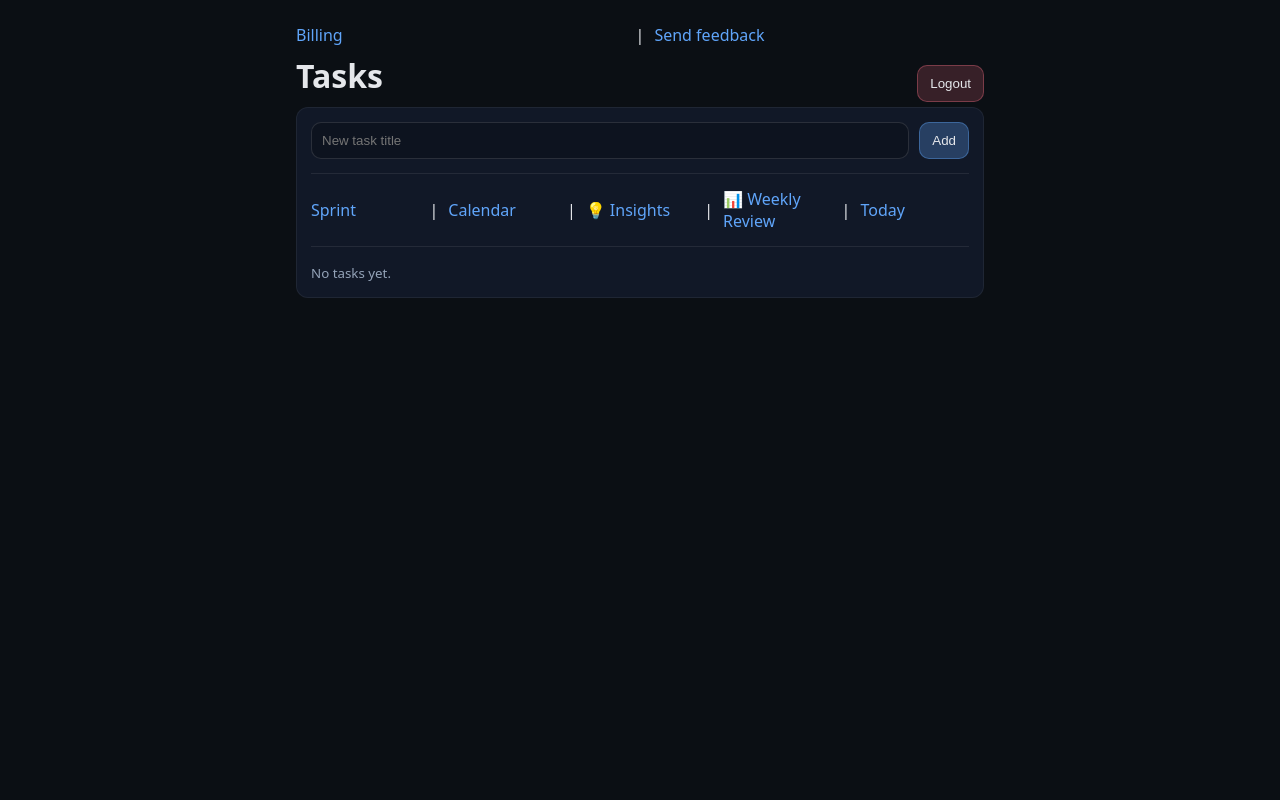
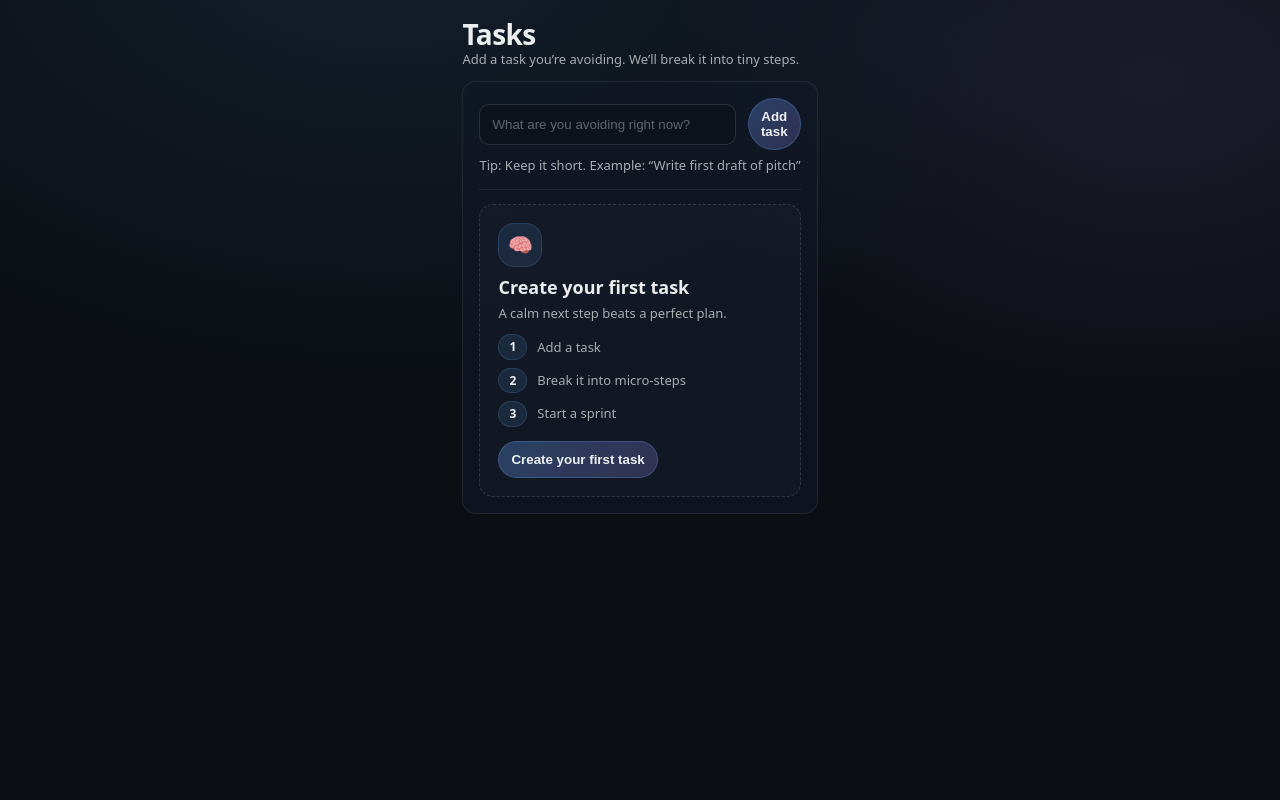
Before and after one commit to Okelezo/focus_sprint_coach, a FastAPI app: template backend/app/ui/templates/app.html in a window 1280 px wide. Run offline with FastAPI, Linux system fonts and the light colour scheme; the template is opened without the code that fills it, so the values that code supplies are empty; parts of the project's set-up code (start-up, migrations or seed data) failed here and were passed over; some libraries are stand-ins or nearby versions.

Commit message:
committing UI/UX code changes

```diff
--- /dev/null
+++ b/backend/app/ui/static/styles.css
@@ -0,0 +1,438 @@
+:root {
+  --bg: #0b0f14;
+  --surface: rgba(255, 255, 255, 0.04);
+  --surface-2: rgba(255, 255, 255, 0.06);
+  --border: rgba(255, 255, 255, 0.10);
+  --border-2: rgba(255, 255, 255, 0.14);
+  --text: rgba(255, 255, 255, 0.92);
+  --muted: rgba(255, 255, 255, 0.64);
+  --muted-2: rgba(255, 255, 255, 0.46);
+  --accent: #60a5fa;
+  --accent-2: #a78bfa;
+  --danger: #fb7185;
+  --success: #34d399;
+  --shadow: 0 10px 30px rgba(0, 0, 0, 0.35);
+  --radius: 14px;
+  --radius-sm: 10px;
+  --container: 1060px;
+  --focus: 0 0 0 3px rgba(96, 165, 250, 0.35);
+}
+
+* { box-sizing: border-box; }
+
+html, body { height: 100%; }
+
+body {
+  margin: 0;
+  font-family: ui-sans-serif, system-ui, -apple-system, Segoe UI, Roboto, Helvetica, Arial;
+  background: radial-gradient(1200px 800px at 30% -10%, rgba(96, 165, 250, 0.10), transparent 60%),
+              radial-gradient(900px 600px at 90% 10%, rgba(167, 139, 250, 0.10), transparent 55%),
+              var(--bg);
+  color: var(--text);
+  line-height: 1.45;
+}
+
+a { color: var(--accent); text-decoration: none; }
+a:hover { text-decoration: underline; }
+
+h1, h2, h3 { margin: 0; line-height: 1.15; }
+h1 { font-size: 28px; font-weight: 650; letter-spacing: -0.02em; }
+h2 { font-size: 18px; font-weight: 650; }
+
+small, .muted { color: var(--muted); }
+
+.container {
+  max-width: var(--container);
+  margin: 0 auto;
+  padding: 16px;
+}
+
+.app-shell {
+  min-height: 100vh;
+  display: flex;
+  flex-direction: column;
+}
+
+.appbar {
+  position: sticky;
+  top: 0;
+  z-index: 20;
+  backdrop-filter: blur(10px);
+  background: linear-gradient(to bottom, rgba(11, 15, 20, 0.85), rgba(11, 15, 20, 0.55));
+  border-bottom: 1px solid rgba(255, 255, 255, 0.06);
+}
+
+.appbar-inner {
+  display: flex;
+  align-items: center;
+  gap: 12px;
+  padding: 10px 0;
+}
+
+.brand {
+  display: flex;
+  align-items: center;
+  gap: 10px;
+  font-weight: 700;
+  letter-spacing: -0.02em;
+  color: var(--text);
+}
+
+.brand-mark {
+  width: 28px;
+  height: 28px;
+  border-radius: 10px;
+  background: linear-gradient(135deg, rgba(96,165,250,0.9), rgba(167,139,250,0.85));
+  box-shadow: 0 8px 18px rgba(96,165,250,0.22);
+}
+
+.nav {
+  display: flex;
+  align-items: center;
+  gap: 6px;
+  padding: 6px;
+  border: 1px solid rgba(255, 255, 255, 0.08);
+  border-radius: 999px;
+  background: rgba(255, 255, 255, 0.03);
+}
+
+.nav a {
+  display: inline-flex;
+  align-items: center;
+  gap: 8px;
+  padding: 8px 10px;
+  border-radius: 999px;
+  color: var(--muted);
+  text-decoration: none;
+  font-weight: 600;
+  font-size: 14px;
+}
+
+.nav a:hover {
+  color: var(--text);
+  background: rgba(255, 255, 255, 0.04);
+  text-decoration: none;
+}
+
+.nav a.active {
+  color: var(--text);
+  background: rgba(96, 165, 250, 0.12);
+  border: 1px solid rgba(96, 165, 250, 0.18);
+}
+
+.spacer { flex: 1; }
+
+.user-menu {
+  position: relative;
+}
+
+.user-menu details > summary {
+  list-style: none;
+  cursor: pointer;
+  display: inline-flex;
+  align-items: center;
+  gap: 10px;
+  padding: 8px 10px;
+  border-radius: 999px;
+  border: 1px solid rgba(255, 255, 255, 0.08);
+  background: rgba(255, 255, 255, 0.03);
+  color: var(--text);
+  font-weight: 600;
+  font-size: 14px;
+}
+
+.user-menu details > summary::-webkit-details-marker { display: none; }
+
+.user-chip {
+  max-width: 180px;
+  overflow: hidden;
+  text-overflow: ellipsis;
+  white-space: nowrap;
+  color: var(--muted);
+  font-weight: 600;
+}
+
+.menu-panel {
+  position: absolute;
+  right: 0;
+  top: calc(100% + 8px);
+  width: 240px;
+  border-radius: var(--radius);
+  border: 1px solid rgba(255, 255, 255, 0.10);
+  background: rgba(17, 24, 39, 0.92);
+  box-shadow: var(--shadow);
+  overflow: hidden;
+}
+
+.menu-panel a,
+.menu-panel button {
+  width: 100%;
+  display: flex;
+  align-items: center;
+  justify-content: space-between;
+  gap: 10px;
+  padding: 10px 12px;
+  border: 0;
+  background: transparent;
+  color: var(--text);
+  font-size: 14px;
+  text-decoration: none;
+  cursor: pointer;
+}
+
+.menu-panel a:hover,
+.menu-panel button:hover {
+  background: rgba(255, 255, 255, 0.05);
+}
+
+.menu-divider { height: 1px; background: rgba(255, 255, 255, 0.08); }
+
+.page {
+  padding: 18px 0 28px;
+}
+
+.card {
+  background: rgba(17, 24, 39, 0.60);
+  border: 1px solid rgba(255, 255, 255, 0.08);
+  border-radius: var(--radius);
+  padding: 16px;
+  box-shadow: 0 0 0 rgba(0,0,0,0);
+}
+
+.card + .card { margin-top: 12px; }
+
+.card.soft {
+  background: rgba(255, 255, 255, 0.03);
+}
+
+.row {
+  display: flex;
+  gap: 12px;
+  align-items: center;
+}
+
+.row > * { flex: 1; }
+
+.stack { display: flex; flex-direction: column; gap: 12px; }
+
+.kicker {
+  color: var(--muted);
+  font-size: 13px;
+}
+
+.helper {
+  color: var(--muted);
+  font-size: 13px;
+  margin-top: 6px;
+}
+
+hr { border: 0; border-top: 1px solid rgba(255, 255, 255, 0.08); margin: 14px 0; }
+
+input, select, textarea {
+  width: 100%;
+  padding: 12px 12px;
+  border-radius: var(--radius-sm);
+  border: 1px solid rgba(255, 255, 255, 0.12);
+  background: rgba(0, 0, 0, 0.18);
+  color: var(--text);
+}
+
+textarea { resize: vertical; }
+
+input::placeholder, textarea::placeholder { color: rgba(255, 255, 255, 0.35); }
+
+input:focus, select:focus, textarea:focus { outline: none; box-shadow: var(--focus); border-color: rgba(96, 165, 250, 0.35); }
+
+button {
+  padding: 10px 12px;
+  border-radius: 999px;
+  border: 1px solid rgba(255, 255, 255, 0.12);
+  background: rgba(255, 255, 255, 0.04);
+  color: var(--text);
+  cursor: pointer;
+  font-weight: 650;
+}
+
+button:hover { background: rgba(255, 255, 255, 0.06); }
+
+button:focus { outline: none; box-shadow: var(--focus); }
+
+.button,
+a.button {
+  display: inline-flex;
+  align-items: center;
+  justify-content: center;
+  gap: 8px;
+  padding: 10px 12px;
+  border-radius: 999px;
+  border: 1px solid rgba(255, 255, 255, 0.12);
+  background: rgba(255, 255, 255, 0.04);
+  color: var(--text);
+  text-decoration: none;
+  font-weight: 650;
+  font-size: 14px;
+}
+
+.button:hover,
+a.button:hover { background: rgba(255, 255, 255, 0.06); text-decoration: none; }
+
+.button.primary,
+button.primary {
+  background: linear-gradient(135deg, rgba(96,165,250,0.30), rgba(167,139,250,0.22));
+  border-color: rgba(96, 165, 250, 0.26);
+}
+
+.button.primary:hover,
+button.primary:hover {
+  background: linear-gradient(135deg, rgba(96,165,250,0.38), rgba(167,139,250,0.30));
+}
+
+.button.secondary,
+button.secondary {
+  background: rgba(255, 255, 255, 0.04);
+}
+
+.button.danger,
+button.danger {
+  background: rgba(251, 113, 133, 0.14);
+  border-color: rgba(251, 113, 133, 0.26);
+}
+
+.button.danger:hover,
+button.danger:hover {
+  background: rgba(251, 113, 133, 0.20);
+}
+
+.badge {
+  display: inline-flex;
+  align-items: center;
+  gap: 6px;
+  padding: 3px 10px;
+  border-radius: 999px;
+  background: rgba(255, 255, 255, 0.06);
+  color: var(--muted);
+  font-size: 12px;
+  font-weight: 650;
+  border: 1px solid rgba(255, 255, 255, 0.08);
+}
+
+.badge.accent { color: rgba(255,255,255,0.92); background: rgba(96, 165, 250, 0.12); border-color: rgba(96, 165, 250, 0.18); }
+
+.notice {
+  padding: 12px;
+  border-radius: var(--radius);
+  background: rgba(251, 113, 133, 0.10);
+  border: 1px solid rgba(251, 113, 133, 0.22);
+}
+
+.empty {
+  padding: 18px;
+  border-radius: var(--radius);
+  border: 1px dashed rgba(255, 255, 255, 0.14);
+  background: rgba(255, 255, 255, 0.02);
+}
+
+.empty-icon {
+  width: 44px;
+  height: 44px;
+  border-radius: 16px;
+  background: rgba(96, 165, 250, 0.12);
+  border: 1px solid rgba(96, 165, 250, 0.18);
+  display: grid;
+  place-items: center;
+  font-size: 20px;
+  margin-bottom: 10px;
+}
+
+.toast {
+  position: fixed;
+  left: 50%;
+  bottom: 18px;
+  transform: translateX(-50%);
+  background: rgba(17, 24, 39, 0.92);
+  border: 1px solid rgba(255, 255, 255, 0.10);
+  border-radius: 999px;
+  padding: 10px 12px;
+  box-shadow: var(--shadow);
+  display: none;
+  gap: 10px;
+  align-items: center;
+  z-index: 50;
+}
+
+.toast.show { display: inline-flex; }
+
+.toast-dot { width: 8px; height: 8px; border-radius: 999px; background: var(--success); }
+
+.htmx-indicator { display: none; }
+.htmx-request .htmx-indicator { display: inline-flex; }
+.htmx-request .htmx-hide-when-request { display: none; }
+.htmx-request button,
+button.htmx-request { opacity: 0.7; cursor: progress; }
+
+.mobile-nav-toggle { display: none; }
+
+.bottom-nav {
+  display: none;
+}
+
+.bottom-nav-item {
+  display: grid;
+  place-items: center;
+  gap: 2px;
+  padding: 8px 8px;
+  border-radius: 12px;
+  color: var(--muted);
+  text-decoration: none;
+  font-weight: 650;
+  min-width: 64px;
+}
+
+.bottom-nav-icon {
+  font-size: 16px;
+  line-height: 1;
+}
+
+.bottom-nav-label {
+  font-size: 11px;
+}
+
+.bottom-nav-item.active {
+  color: var(--text);
+  background: rgba(96, 165, 250, 0.12);
+  border: 1px solid rgba(96, 165, 250, 0.18);
+}
+
+@media (max-width: 720px) {
+  .container { padding: 12px; }
+  h1 { font-size: 24px; }
+  .nav { display: none; }
+  .mobile-nav-toggle { display: inline-flex; }
+  .page { padding-bottom: 92px; }
+
+  .bottom-nav {
+    display: grid;
+    grid-template-columns: repeat(4, 1fr);
+    position: fixed;
+    left: 12px;
+    right: 12px;
+    bottom: 12px;
+    padding: 8px;
+    gap: 6px;
+    border-radius: 18px;
+    background: rgba(17, 24, 39, 0.88);
+    border: 1px solid rgba(255, 255, 255, 0.10);
+    box-shadow: var(--shadow);
+    backdrop-filter: blur(10px);
+    z-index: 40;
+  }
+
+  .bottom-nav-item:hover {
+    text-decoration: none;
+    background: rgba(255, 255, 255, 0.04);
+  }
+
+  .row { flex-direction: column; align-items: stretch; }
+  .row > * { flex: none; }
+  .menu-panel { width: min(90vw, 280px); }
+}
--- a/backend/app/ui/templates/app.html
+++ b/backend/app/ui/templates/app.html
@@ -1,47 +1,50 @@
 {% extends "base.html" %}
 {% block body %}
-  <div class="row" style="justify-content: space-between; align-items: baseline;">
+  <div class="stack">
     <div>
       <h1>Tasks</h1>
-      <div class="muted"><small>{{ user.email }}</small></div>
-    </div>
-    <div style="flex:0">
-      <form method="post" action="/ui/logout">
-        <button class="danger" type="submit">Logout</button>
-      </form>
-    </div>
+      <div class="kicker">Add a task you’re avoiding. We’ll break it into tiny steps.</div>
     </div>
 
     <div class="card">
-    <form method="post" action="/app/tasks" hx-post="/app/tasks" hx-target="#tasks" hx-swap="afterbegin" hx-on::after-request="this.reset(); var e=document.getElementById('empty_hint'); if(e) e.remove();">
+      <form method="post" action="/app/tasks" hx-post="/app/tasks" hx-target="#tasks" hx-swap="afterbegin" hx-on::after-request="this.reset(); var e=document.getElementById('empty_state'); if(e) e.remove(); if(window.fscToast) window.fscToast('Task added');">
         <div class="row">
-        <input name="title" placeholder="New task title" required />
-        <button class="primary" type="submit" style="flex:0">Add</button>
+          <input name="title" placeholder="What are you avoiding right now?" required autocomplete="off" />
+          <button class="primary" type="submit" style="flex:0">Add task</button>
         </div>
+        <div class="helper">Tip: Keep it short. Example: “Write first draft of pitch”</div>
       </form>
 
       <hr />
 
-    <div class="row">
-      <a href="/app/sprint">Sprint</a>
-      <div style="flex:0">|</div>
-      <a href="/app/calendar">Calendar</a>
-      <div style="flex:0">|</div>
-      <a href="/app/insights">💡 Insights</a>
-      <div style="flex:0">|</div>
-      <a href="/app/weekly-review">📊 Weekly Review</a>
-      <div style="flex:0">|</div>
-      <a href="/app/history">Today</a>
-    </div>
-
-    <hr />
-
-    <div id="tasks" class="list">
+      <div id="tasks" class="stack" aria-live="polite">
         {% for task in tasks %}
           {% include "partials/task_row.html" %}
         {% else %}
-        <div id="empty_hint" class="muted"><small>No tasks yet.</small></div>
+          <div id="empty_state" class="empty">
+            <div class="empty-icon" aria-hidden="true">🧠</div>
+            <h2 style="margin-bottom:6px">Create your first task</h2>
+            <div class="kicker" style="margin-bottom:12px">A calm next step beats a perfect plan.</div>
+            <div class="stack" style="gap:8px">
+              <div class="row" style="gap:10px">
+                <span class="badge accent" style="flex:0">1</span>
+                <div class="kicker">Add a task</div>
+              </div>
+              <div class="row" style="gap:10px">
+                <span class="badge accent" style="flex:0">2</span>
+                <div class="kicker">Break it into micro-steps</div>
+              </div>
+              <div class="row" style="gap:10px">
+                <span class="badge accent" style="flex:0">3</span>
+                <div class="kicker">Start a sprint</div>
+              </div>
+            </div>
+            <div style="margin-top:14px">
+              <button class="primary" type="button" onclick="document.querySelector('input[name=title]').focus();">Create your first task</button>
+            </div>
+          </div>
         {% endfor %}
       </div>
     </div>
+  </div>
 {% endblock %}
--- a/backend/app/ui/templates/base.html
+++ b/backend/app/ui/templates/base.html
@@ -4,17 +4,47 @@
     <meta charset="utf-8" />
     <meta name="viewport" content="width=device-width, initial-scale=1" />
     <title>{{ title or 'Focus Sprint Coach' }}</title>
-    <link rel="stylesheet" href="/static/app.css" />
+    <link rel="stylesheet" href="/static/styles.css" />
     <script src="https://unpkg.com/htmx.org@1.9.12"></script>
   </head>
   <body>
-    <div class="container">
-      <div class="row" style="justify-content: flex-end; margin: 8px 0;">
-        <a href="/app/billing">Billing</a>
-        <div style="flex:0">|</div>
-        <a href="/app/feedback">Send feedback</a>
-      </div>
-      {% block body %}{% endblock %}
+    <div class="app-shell">
+      {% if user is defined %}
+        {% include "partials/appbar.html" %}
+      {% endif %}
+
+      <main class="container page" id="main" tabindex="-1">
+        {% block body %}{% endblock %}
+      </main>
+
+      {% if user is defined %}
+        {% include "partials/bottom_nav.html" %}
+      {% endif %}
+
+      {% include "partials/toast.html" %}
     </div>
+
+    <script>
+      (function () {
+        var toast = document.getElementById('toast');
+        var toastText = document.getElementById('toast_text');
+        var timer = null;
+
+        function showToast(message) {
+          if (!toast || !toastText) return;
+          toastText.textContent = message;
+          toast.classList.add('show');
+          if (timer) window.clearTimeout(timer);
+          timer = window.setTimeout(function () { toast.classList.remove('show'); }, 2400);
+        }
+
+        window.fscToast = showToast;
+
+        document.body.addEventListener('htmx:afterRequest', function (evt) {
+          var msg = evt.detail && evt.detail.xhr && evt.detail.xhr.getResponseHeader('X-FSC-Toast');
+          if (msg) showToast(msg);
+        });
+      })();
+    </script>
   </body>
 </html>
--- /dev/null
+++ b/backend/app/ui/templates/partials/toast.html
@@ -0,0 +1,4 @@
+<div id="toast" class="toast" role="status" aria-live="polite" aria-atomic="true">
+  <span class="toast-dot" aria-hidden="true"></span>
+  <span id="toast_text"></span>
+</div>
--- a/backend/app/ui/templates/sprint.html
+++ b/backend/app/ui/templates/sprint.html
@@ -22,7 +22,7 @@
               <select name="task_id" id="task_select">
                 <option value="">(No task)</option>
                 {% for task in tasks %}
-                  <option value="{{ task.id }}">{{ task.title }}</option>
+                  <option value="{{ task.id }}" {% if selected_task_id and selected_task_id == task.id %}selected{% endif %}>{{ task.title }}</option>
                 {% endfor %}
               </select>
               <input name="duration_minutes" type="number" min="5" max="90" value="25" />
--- a/backend/app/ui/templates/task_detail.html
+++ b/backend/app/ui/templates/task_detail.html
@@ -22,7 +22,10 @@
     <form method="post" action="/app/task/{{ task.id }}/generate_microsteps" hx-post="/app/task/{{ task.id }}/generate_microsteps" hx-target="#microsteps" hx-swap="innerHTML">
       <div class="list">
         <textarea name="context" rows="3" placeholder="Optional context (what you're trying to do, constraints)"></textarea>
-        <button class="primary" type="submit">Generate microsteps</button>
+        <button class="primary" type="submit">
+          <span class="htmx-indicator">Generating…</span>
+          <span class="htmx-hide-when-request">Generate microsteps</span>
+        </button>
       </div>
     </form>
 
```
Also changed, not shown: backend/app/ui/routes/sprint_pages.py (+17 -2 lines), backend/app/ui/templates/partials/appbar.html (added, +33 -0 lines), backend/app/ui/templates/partials/bottom_nav.html (added, +19 -0 lines), backend/app/ui/templates/partials/nav.html (added, +7 -0 lines), backend/app/ui/templates/partials/task_row.html (+9 -6 lines), backend/README.md. Lines whose indentation alone changed are shown as unchanged.
